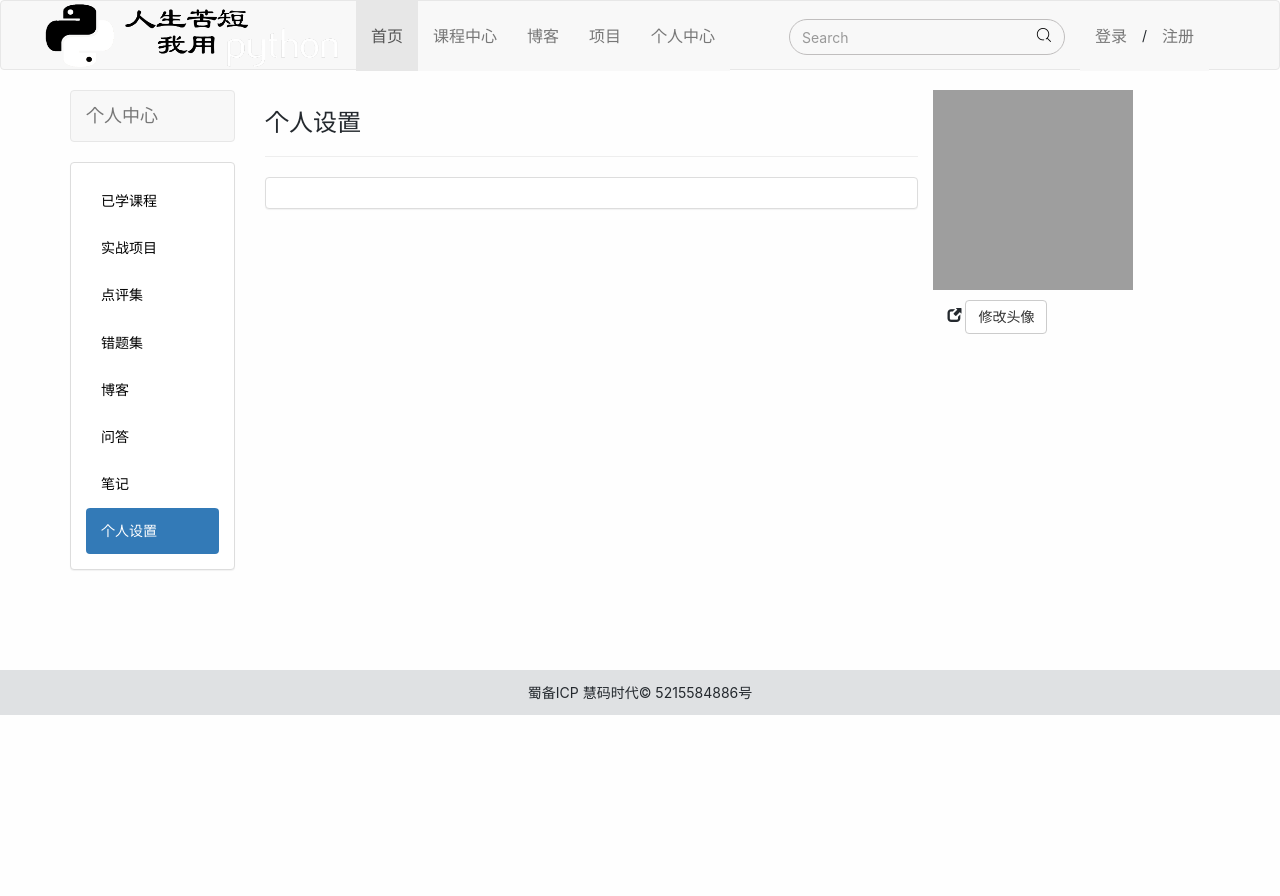
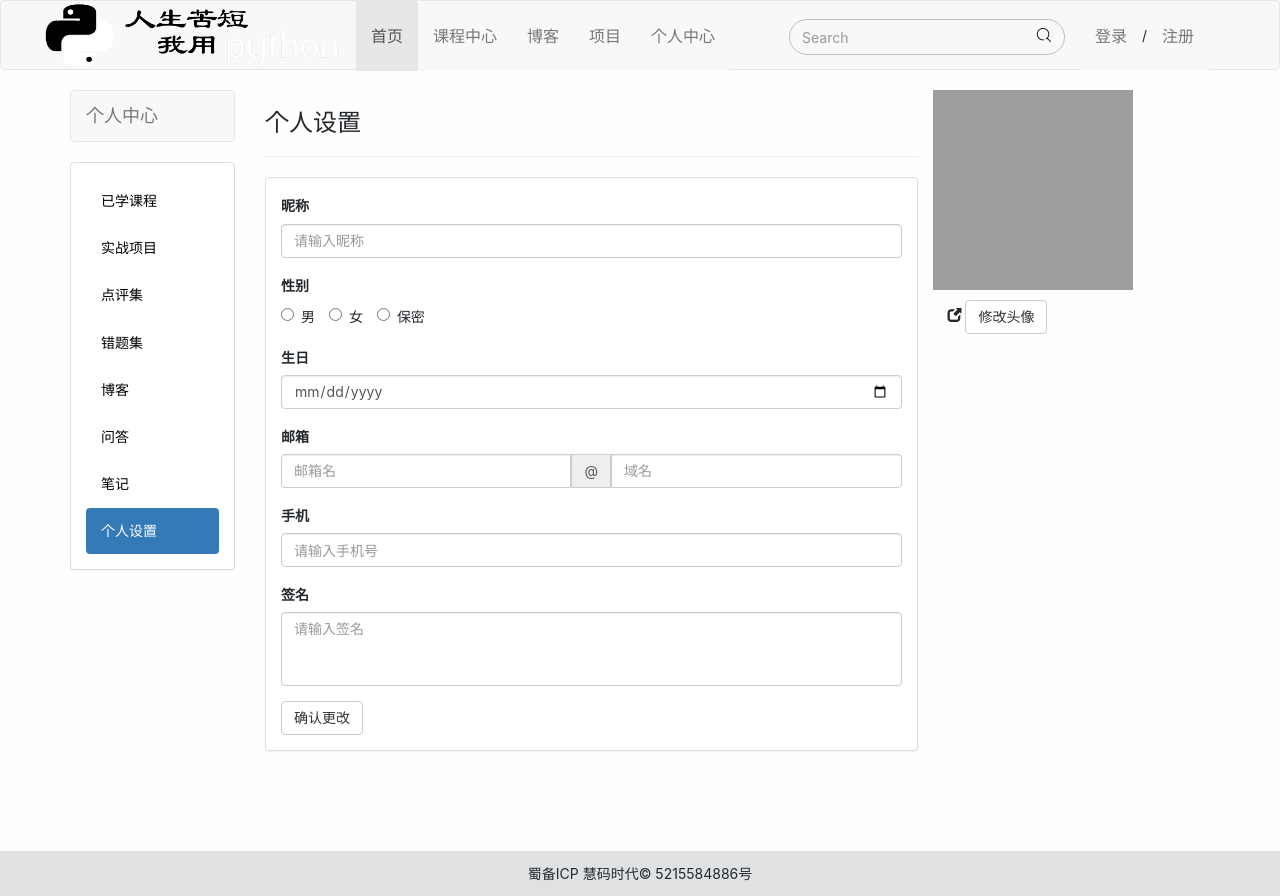
Before and after one commit to LoveYss/huima, a Django app: template templates/usercenter/usercenter.html in a window 1280 px wide, after a click on "个人设置". Before the commit the page ends 715 px from the top, so only its background shows below. Run offline with Django 3.2, Linux system fonts and the light colour scheme; the template is opened without the code that fills it, so the values that code supplies are empty; parts of the project's set-up code (start-up, migrations or seed data) failed here and were passed over; some libraries are stand-ins or nearby versions; grey boxes are pictures that could not be loaded.

Commit message:
update User nick_name

```diff
--- a/templates/usercenter/usercenter.html
+++ b/templates/usercenter/usercenter.html
@@ -338,7 +338,7 @@
                                                     <span class="label label-danger">热</span>
                                                 </h4>
                                                 <blockquote>
-                                                    {{ blog.content | truncatechars:50 }}
+                                                    {{ blog.content | slice:100 }}
                                                 </blockquote>
                                             </div>
                                             <ul class="list-unstyled">
@@ -576,61 +576,61 @@
                     <hr/>
                     <div class="panel panel-default">
                         <div class="panel-body">
-                            <form role="form" action="/usercenter/submit_userinfo_update" method="post">
+                            <form role="form" action="/usercenter/submit_userinfo_update/" method="post">
+                                <div class="form-group">
+                                    <label for="name">昵称</label>
+                                    <input type="text" class="form-control" id="name" placeholder="请输入昵称" name="name">
+                                </div>
+                                <div class="form-group">
+                                    <label for="sex">性别</label>
+                                    <div>
+                                        <label class="radio-inline">
+                                            <input type="radio" name="sex" value="male">男
+                                        </label>
+                                        <label class="radio-inline">
+                                            <input type="radio" name="sex" value="female">女
+                                        </label>
+                                        <label class="radio-inline">
+                                            <input type="radio" name="sex" value="secret">保密
+                                        </label>
+                                    </div>
+                                </div>
+                                <div class="form-group">
+                                    <label for="birthday">生日</label>
+                                    <input type="date" class="form-control" id="birthday" name="birthday">
+                                </div>
+                                <div class="form-group">
+                                    <label for="email">邮箱</label>
+                                    <div class="input-group" id="email">
+                                        <input type="text" class="form-control" placeholder="邮箱名" name="email_name">
+                                        <span class="input-group-addon" id="basic-addon1">@</span>
+                                        <input type="text" class="form-control" placeholder="域名" name="domain_name">
+                                    </div>
+                                </div>
+                                <div class="form-group">
+                                    <label for="phone_num">手机</label>
+                                    <input type="text" class="form-control" id="phone_num" placeholder="请输入手机号" name="phone_num">
+                                </div>
+                                <div class="form-group">
+                                    <label for="description">签名</label>
+                                    <textarea class="form-control" rows="3" id="description" placeholder="请输入签名" name="description"></textarea>
+                                </div>
 {#                                <div class="form-group">#}
-{#                                    <label for="name">昵称</label>#}
-{#                                    <input type="text" class="form-control" id="name" placeholder="请输入昵称">#}
-{#                                </div>#}
-{#                                <div class="form-group">#}
-{#                                    <label for="name">性别</label>#}
+{#                                    <label for="direction">学习方向</label>#}
 {#                                    <div>#}
-{#                                        <label class="radio-inline">#}
-{#                                            <input type="radio" name="sex" id="inlineRadio1">男#}
+{#                                        <label class="checkbox-inline">#}
+{#                                            <input type="checkbox" id="direction" name="direction" value="python">python#}
 {#                                        </label>#}
-{#                                        <label class="radio-inline">#}
-{#                                            <input type="radio" name="sex" id="inlineRadio2">女#}
+{#                                        <label class="checkbox-inline">#}
+{#                                            <input type="checkbox" id="direction" name="direction" value="java">java#}
 {#                                        </label>#}
-{#                                        <label class="radio-inline">#}
-{#                                            <input type="radio" name="sex" id="inlineRadio3">保密#}
+{#                                        <label class="checkbox-inline">#}
+{#                                            <input type="checkbox" id="direction" name="direction" value="c++">c++#}
 {#                                        </label>#}
 {#                                    </div>#}
 {#                                </div>#}
-{#                                <div class="form-group">#}
-{#                                    <label for="name">生日</label>#}
-{#                                    <input type="date" class="form-control" id="name" placeholder="请输入邮箱">#}
-{#                                </div>#}
-{#                                <div class="form-group">#}
-{#                                    <label for="name">邮箱</label>#}
-{#                                    <div class="input-group">#}
-{#                                        <input type="text" class="form-control" placeholder="邮箱名">#}
-{#                                        <span class="input-group-addon" id="basic-addon1">@</span>#}
-{#                                        <input type="text" class="form-control" placeholder="域名">#}
-{#                                    </div>#}
-{#                                    <!-- <input type="text" class="form-control" id="name" placeholder="请输入邮箱"> -->#}
-{#                                </div>#}
-{#                                <div class="form-group">#}
-{#                                    <label for="name">手机</label>#}
-{#                                    <input type="text" class="form-control" id="name" placeholder="请输入手机号">#}
-{#                                </div>#}
-{#                                <div class="form-group">#}
-{#                                    <label for="name">签名</label>#}
-{#                                    <textarea class="form-control" rows="3" id="name" placeholder="请输入签名"></textarea>#}
-{#                                </div>#}
-{#                                <div class="form-group">#}
-{#                                    <label for="name">学习方向</label>#}
-{#                                    <div>#}
-{#                                        <label class="checkbox-inline">#}
-{#                                            <input type="checkbox" id="direction">python#}
-{#                                        </label>#}
-{#                                        <label class="checkbox-inline">#}
-{#                                            <input type="checkbox" id="direction">java#}
-{#                                        </label>#}
-{#                                        <label class="checkbox-inline">#}
-{#                                            <input type="checkbox" id="direction">c++#}
-{#                                        </label>#}
-{#                                    </div>#}
-{#                                </div>#}
-{#                                <button type="submit" class="btn btn-default">确认更改</button>#}
+                                <button type="submit" class="btn btn-default">确认更改</button>
+                                {% csrf_token %}
                             </form>
                         </div>
                     </div>
```
Also changed, not shown: apps/usercenter/models.py (+12 -10 lines), apps/usercenter/views.py (+9 -7 lines), apps/usercenter/migrations/0002_auto_20190530_1024.py (added), media/course/Buster_aXuLIGG.png (added).
